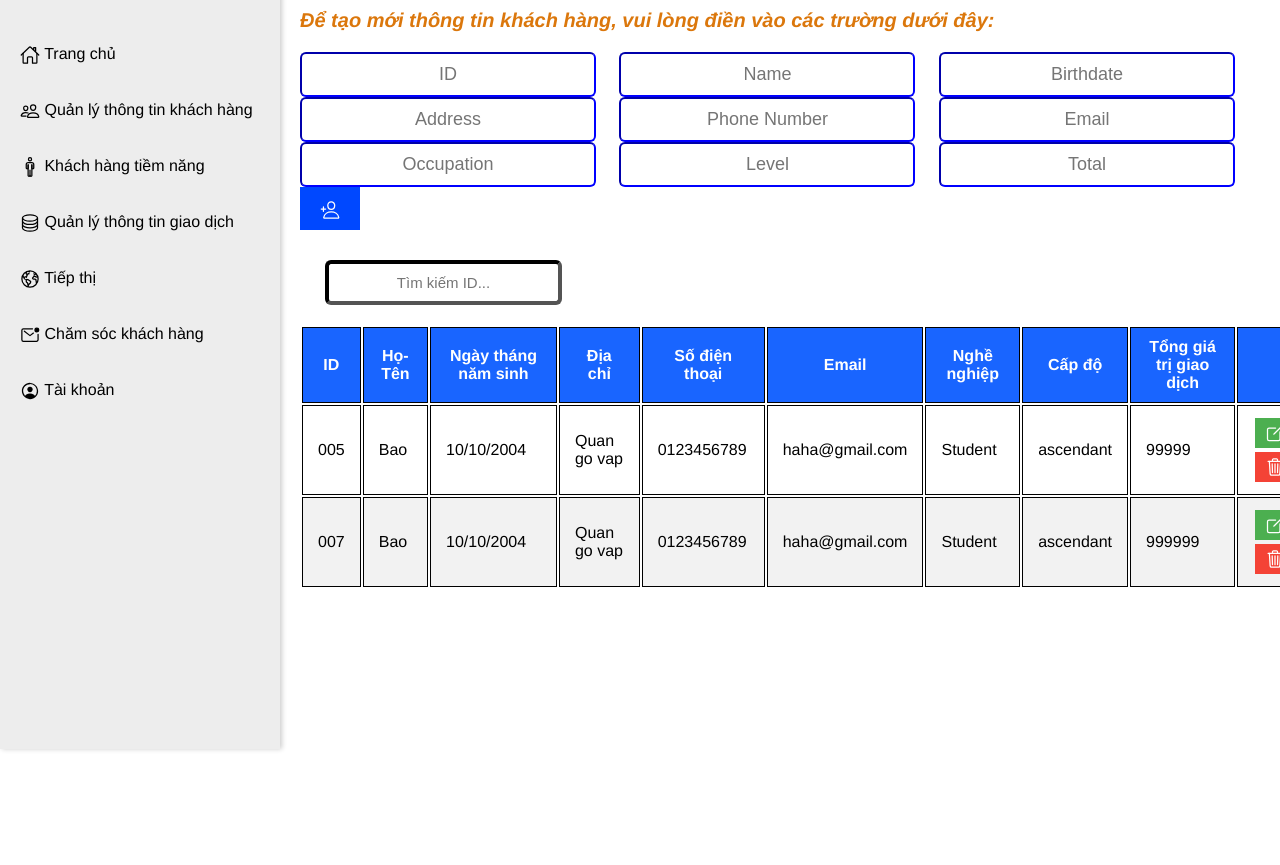
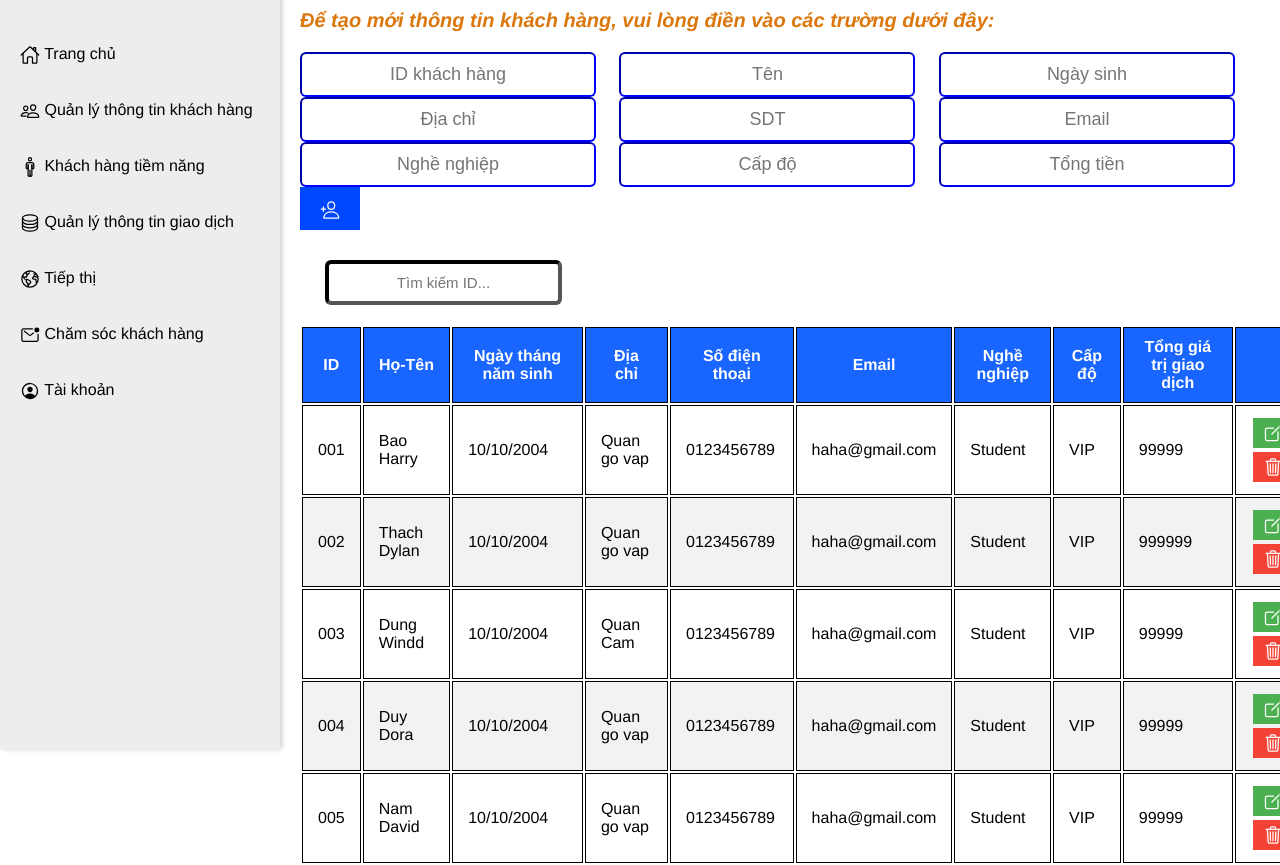
Before and after one commit to Dora314/software-engineer, a website: page public/quanlyttkh/quanlyttkh.html in a window 1280 px wide. Shown: the part 71-936 px from the top of the page. Before the commit the page ends 800 px from the top, so only its background shows below. Drawn offline with nearby package versions, Linux system fonts and the light colour scheme.

Commit message:
final code

```diff
--- a/public/qlttgd/qlttgd.css
+++ b/public/qlttgd/qlttgd.css
@@ -93,7 +93,7 @@ body {
     padding: 10px 30px;
     font-size: 18px;
     text-align: center;
-    border-color: blue;
+    border-color: rgb(33, 33, 248);
     border-radius: 6px;
     margin-right: 19px;
 }
--- a/public/quanlyttkh/quanlyttkh.html
+++ b/public/quanlyttkh/quanlyttkh.html
@@ -64,15 +64,15 @@
   <form id="add-row-form">
     <div class="input-row">
       <div class="input-column">
-        <input type="text" id="new-id" placeholder="ID">
-        <input type="text" id="new-name" placeholder="Name">
-        <input type="text" id="new-birthdate" placeholder="Birthdate">
-        <input type="text" id="new-address" placeholder="Address">
-        <input type="text" id="new-phoneNo" placeholder="Phone Number">
+        <input type="text" id="new-id" placeholder="ID khách hàng">
+        <input type="text" id="new-name" placeholder="Tên">
+        <input type="text" id="new-birthdate" placeholder="Ngày sinh">
+        <input type="text" id="new-address" placeholder="Địa chỉ">
+        <input type="text" id="new-phoneNo" placeholder="SDT">
         <input type="text" id="new-email" placeholder="Email">
-        <input type="text" id="new-occupation" placeholder="Occupation">
-        <input type="text" id="new-level" placeholder="Level">
-        <input type="text" id="new-total" placeholder="Total">
+        <input type="text" id="new-occupation" placeholder="Nghề nghiệp">
+        <input type="text" id="new-level" placeholder="Cấp độ">
+        <input type="text" id="new-total" placeholder="Tổng tiền">
         <button type="submit"><ion-icon name="person-add-outline"></ion-icon></button>
 
       </div>
@@ -104,14 +104,14 @@
 		</thead>
 		<tbody>
       <tr>
-        <td class="editable">005</td>
-        <td class="editable">Bao</td>
+        <td class="editable">001</td>
+        <td class="editable">Bao Harry</td>
         <td class="editable">10/10/2004</td>
         <td class="editable">Quan go vap</td>
         <td class="editable">0123456789</td>
         <td class="editable">haha@gmail.com</td>
         <td class="editable">Student</td>
-        <td class="editable">ascendant</td>
+        <td class="editable">VIP</td>
         <td class="editable">99999</td>
 
         <td class="action-buttons">
@@ -121,14 +121,14 @@
       </tr>
 
       <tr>
-        <td class="editable">007</td>
-        <td class="editable">Bao</td>
+        <td class="editable">002</td>
+        <td class="editable">Thach Dylan</td>
         <td class="editable">10/10/2004</td>
         <td class="editable">Quan go vap</td>
         <td class="editable">0123456789</td>
         <td class="editable">haha@gmail.com</td>
         <td class="editable">Student</td>
-        <td class="editable">ascendant</td>
+        <td class="editable">VIP</td>
         <td class="editable">999999</td>
 
         <td class="action-buttons">
@@ -137,6 +137,60 @@
         </td>
       </tr>
 
+      <tr>
+        <td class="editable">003</td>
+        <td class="editable">Dung Windd</td>
+        <td class="editable">10/10/2004</td>
+        <td class="editable">Quan Cam</td>
+        <td class="editable">0123456789</td>
+        <td class="editable">haha@gmail.com</td>
+        <td class="editable">Student</td>
+        <td class="editable">VIP</td>
+        <td class="editable">99999</td>
+
+        <td class="action-buttons">
+          <button class="edit-btn"><ion-icon name="create-outline"></ion-icon></button>
+          <button class="delete-btn"><ion-icon name="trash-outline"></ion-icon></button> <!-- Delete button -->
+        </td>
+      </tr>
+
+      <tr>
+        <td class="editable">004</td>
+        <td class="editable">Duy Dora</td>
+        <td class="editable">10/10/2004</td>
+        <td class="editable">Quan go vap</td>
+        <td class="editable">0123456789</td>
+        <td class="editable">haha@gmail.com</td>
+        <td class="editable">Student</td>
+        <td class="editable">VIP</td>
+        <td class="editable">99999</td>
+
+        <td class="action-buttons">
+          <button class="edit-btn"><ion-icon name="create-outline"></ion-icon></button>
+          <button class="delete-btn"><ion-icon name="trash-outline"></ion-icon></button> <!-- Delete button -->
+        </td>
+      </tr>
+
+      <tr>
+        <td class="editable">005</td>
+        <td class="editable">Nam David</td>
+        <td class="editable">10/10/2004</td>
+        <td class="editable">Quan go vap</td>
+        <td class="editable">0123456789</td>
+        <td class="editable">haha@gmail.com</td>
+        <td class="editable">Student</td>
+        <td class="editable">VIP</td>
+        <td class="editable">99999</td>
+
+        <td class="action-buttons">
+          <button class="edit-btn"><ion-icon name="create-outline"></ion-icon></button>
+          <button class="delete-btn"><ion-icon name="trash-outline"></ion-icon></button> <!-- Delete button -->
+        </td>
+      </tr>
+
+
+
+
     </tbody>
 	</table>
 
```
Also changed, not shown: public/HTSP/htsp.html (+6 -6 lines), public/QLDH/qldh.html (+10 -10 lines), public/qlttgd/qlttgd.html (+1 -5 lines).
